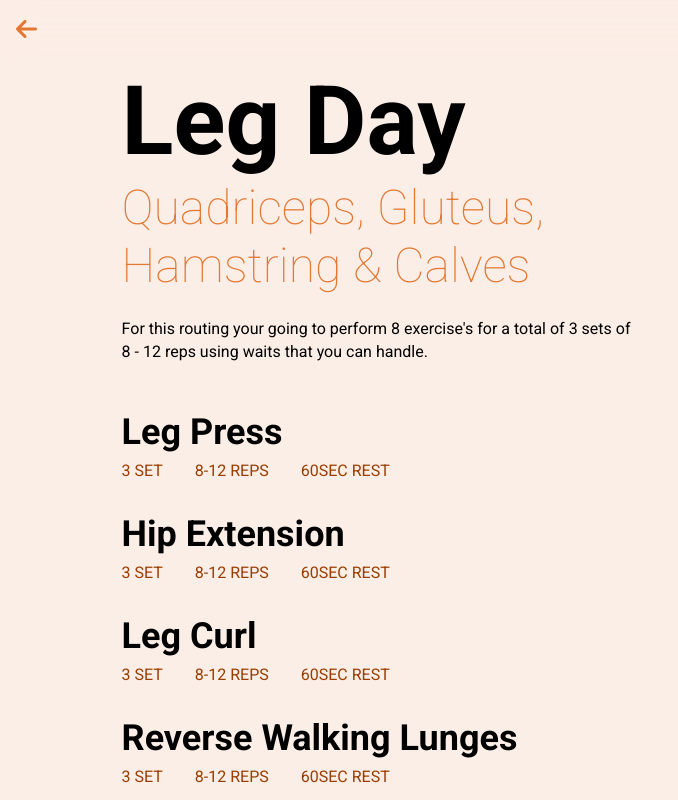
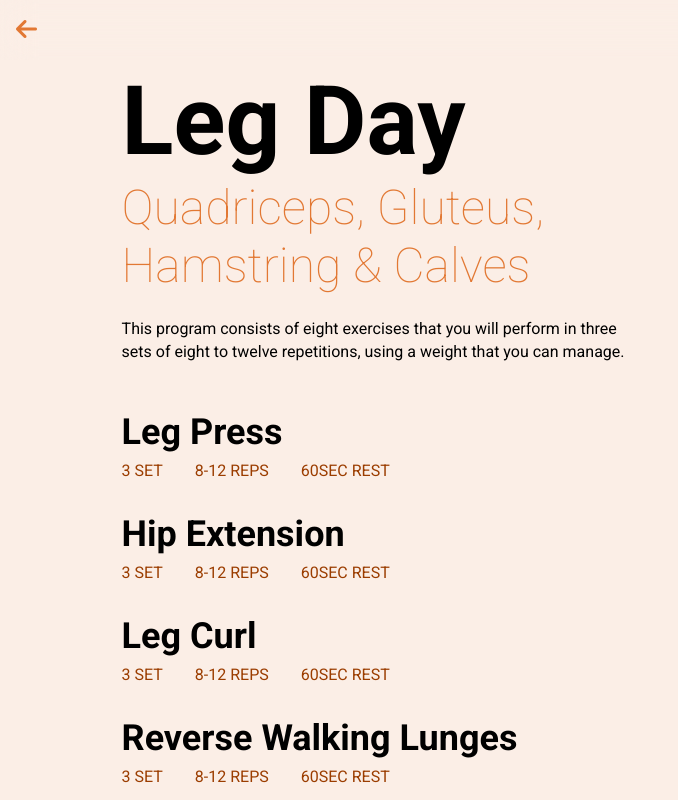
Before and after one commit to JavierBayonOlivencia/HFP, a plain HTML site: page leg.html in a window 1280 px wide. Shown: the top 800 px of the page, without its empty margins (0-678 px from the left). Drawn offline with Linux system fonts and the light colour scheme.

Commit message:
Update leg.html

```diff
--- a/leg.html
+++ b/leg.html
@@ -33,8 +33,7 @@
                 <h2>Quadriceps, Gluteus, Hamstring & Calves</h2>
               </div>
               <p>
-                For this routing your going to perform 8 exercise's for a total
-                of 3 sets of 8 - 12 reps using waits that you can handle.
+                This program consists of eight exercises that you will perform in three sets of eight to twelve repetitions, using a weight that you can manage.
               </p>
             </div>
             <div class="content-info">
```
